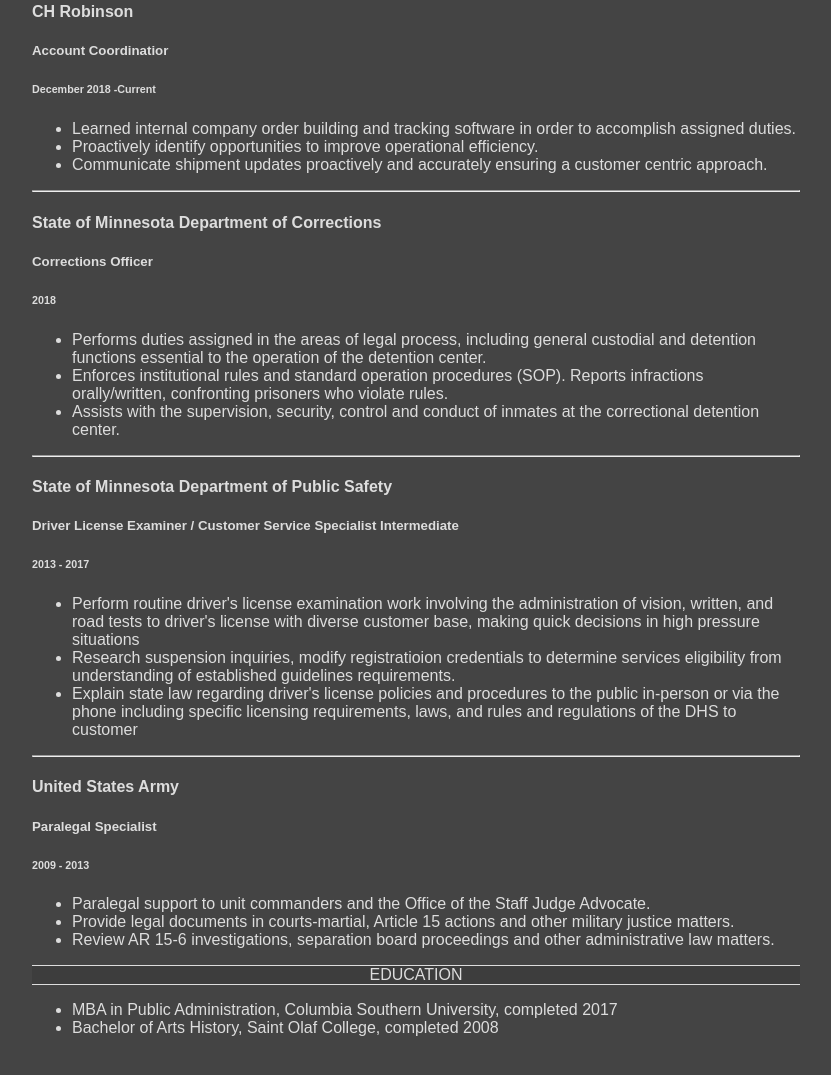
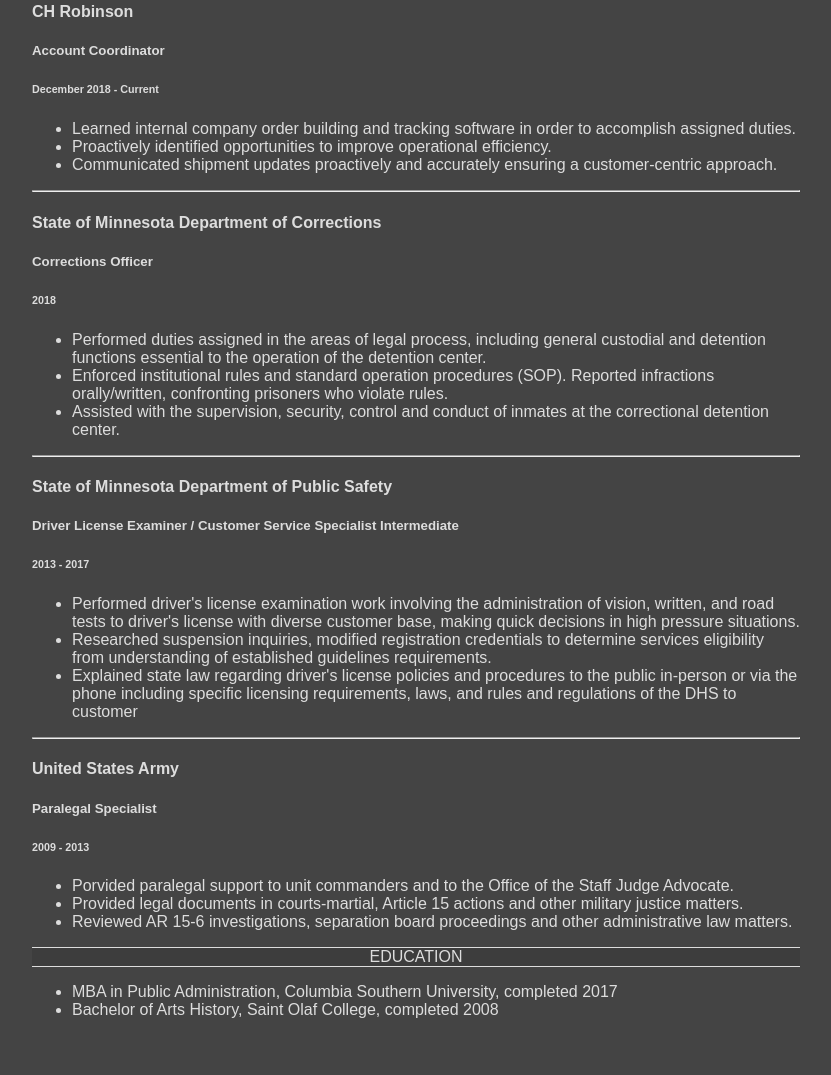
Before and after one commit to jboss81/jboss81.github.io, a plain HTML site: page index.html in a window 1280 px wide. Shown: the part 355-1430 px from the top of the page, without its empty margins (224-1055 px from the left). Drawn offline with Linux system fonts and the light colour scheme.

Commit message:
Update index.html

```diff
--- a/index.html
+++ b/index.html
@@ -20,13 +20,13 @@
 
   <div>
     <h4>CH Robinson</h4>
-    <h5>Account Coordinatior</h5>
-    <h6>December 2018 -Current</h6>
+    <h5>Account Coordinator</h5>
+    <h6>December 2018 - Current</h6>
 
     <ul>
       <li>Learned internal company order building and tracking software in order to accomplish assigned duties.
-      <li>Proactively identify opportunities to improve operational efficiency. </li>
-      <li>Communicate shipment updates proactively and accurately ensuring a customer centric approach. </li>
+      <li>Proactively identified opportunities to improve operational efficiency. </li>
+      <li>Communicated shipment updates proactively and accurately ensuring a customer-centric approach. </li>
     </ul>
     <hr>
     <div>
@@ -35,9 +35,9 @@
     <h6>2018</h6>
 
      <ul>
-      <li>Performs duties assigned in the areas of legal process, including general custodial and detention functions essential to the operation of the detention center.</li>
-      <li>Enforces institutional rules and standard operation procedures (SOP). Reports infractions orally/written, confronting prisoners who violate rules.</li>
-      <li>Assists with the supervision, security, control and conduct of inmates at the correctional detention center. </li>
+      <li>Performed duties assigned in the areas of legal process, including general custodial and detention functions essential to the operation of the detention center.</li>
+      <li>Enforced institutional rules and standard operation procedures (SOP). Reported infractions orally/written, confronting prisoners who violate rules.</li>
+      <li>Assisted with the supervision, security, control and conduct of inmates at the correctional detention center. </li>
     </ul>
      </div>
     <hr>
@@ -47,9 +47,9 @@
     <h6>2013 - 2017</h6>
 
      <ul>
-        <li>Perform routine driver's license examination work involving the administration of vision, written, and road tests to driver's license with diverse customer base, making quick decisions in high pressure situations </li>
-        <li>Research suspension inquiries, modify registratioion credentials to determine services eligibility from understanding of established guidelines requirements.</li>
-        <li>Explain state law regarding driver's license policies and procedures to the public in-person or via the phone including specific licensing requirements, laws, and rules and regulations of the DHS to customer </li>
+        <li>Performed driver's license examination work involving the administration of vision, written, and road tests to driver's license with diverse customer base, making quick decisions in high pressure situations. </li>
+        <li>Researched suspension inquiries, modified registration credentials to determine services eligibility from understanding of established guidelines requirements.</li>
+        <li>Explained state law regarding driver's license policies and procedures to the public in-person or via the phone including specific licensing requirements, laws, and rules and regulations of the DHS to customer </li>
      </ul>
      </div>
     <hr>
@@ -58,9 +58,9 @@
     <h5>Paralegal Specialist</h5>
     <h6>2009 - 2013</h6>
        <ul>
-        <li>Paralegal support to unit commanders and the Office of the Staff Judge Advocate. </li>
-        <li>Provide legal documents in courts-martial, Article 15 actions and other military justice matters. </li>
-        <li>Review AR 15-6 investigations, separation board proceedings and other administrative law matters. </li>
+        <li>Porvided paralegal support to unit commanders and to the Office of the Staff Judge Advocate. </li>
+        <li>Provided legal documents in courts-martial, Article 15 actions and other military justice matters. </li>
+        <li>Reviewed AR 15-6 investigations, separation board proceedings and other administrative law matters. </li>
        </ul>
      </div>
 
```
